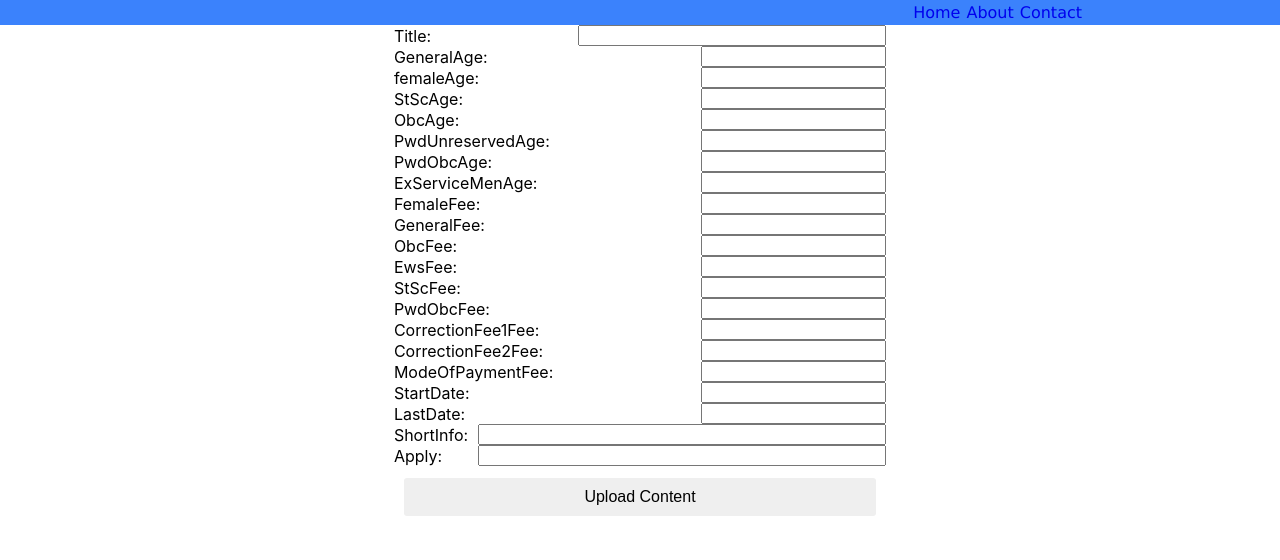
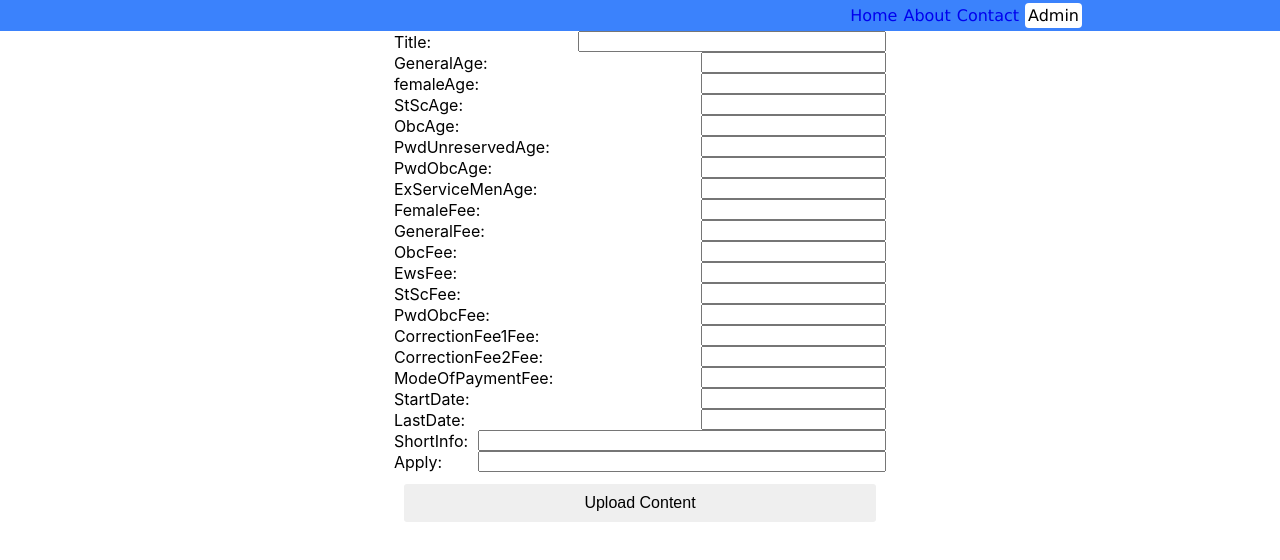
Before and after one commit to sikku85/bibhuprojectfrontend, a React (Create React App) app: page /admin in a window 1280 px wide. Shown: the top 560 px of the page. Built offline with nearby package versions, Linux system fonts and the light colour scheme; no server answers.

Commit message:
admin_resove

```diff
--- a/src/App.js
+++ b/src/App.js
@@ -37,6 +37,8 @@ function App() {
         <Route path="/admin" element={<Admin></Admin>}></Route>
         <Route path="/Admitcardtable" element={<Admitcardtable></Admitcardtable>}></Route>
 
+
+
       </Routes>
     </div>
   );
--- a/src/Components/Cardsection.js
+++ b/src/Components/Cardsection.js
@@ -83,7 +83,7 @@ export const Cardsection = () => {
                     // style={{ paddingLeft: "10px", borderLeft: "2px solid black" }}
                   >
                     <NavLink
-                      to="/admitcard"
+                      to="/Admitcardtable"
                       style={{ color: "black", textDecoration: "none" }}
                     >
                       <span className="onhover">{ele.title}</span>
--- a/src/Components/Navbar.js
+++ b/src/Components/Navbar.js
@@ -11,6 +11,8 @@ export const Navbar = () => {
             <div className='btn'><NavLink className="Testdecoration" to={"/"} >Home</NavLink></div>
             <div className='btn'><NavLink className="Testdecoration" to={"/about"}>About</NavLink></div>
             <div className='btn'><NavLink className="Testdecoration" to={"/contact"}>Contact</NavLink></div>
+            <div className='btn'><NavLink className="Testdecoration" to={"/admin"}>Admin</NavLink></div>
+
         </div>
         <div>
             <img src="" alt="" />
```
